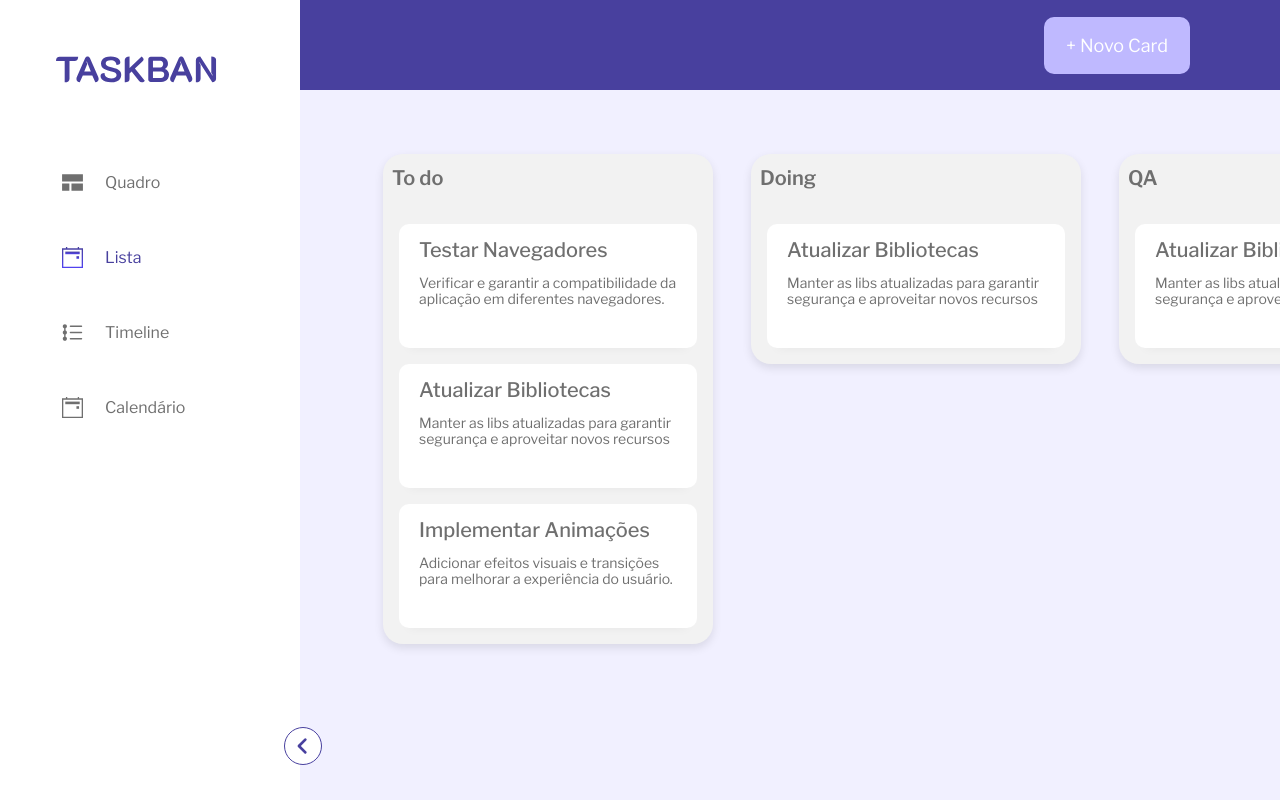
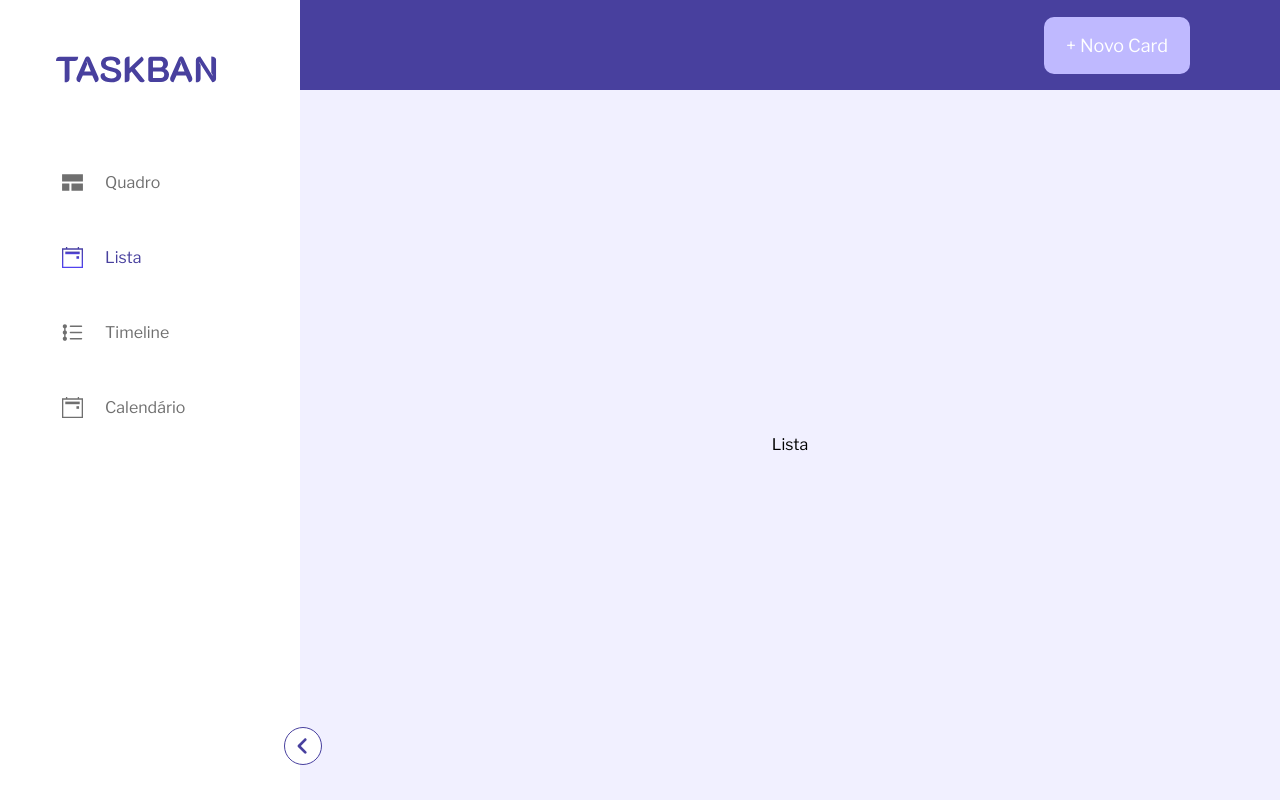
Before and after one commit to cristianmeelo/challenge-frontend-herocode-react, a React (Vite) app: page / in a window 1280 px wide. Both pictures are taken after a click on the item "Lista". Built offline with nearby package versions, Linux system fonts and the light colour scheme.

Commit message:
:sparkles: feat: developed anothers menus

```diff
--- a/src/@types/types.d.ts
+++ b/src/@types/types.d.ts
@@ -1,3 +1,8 @@
 interface IconProps {
   isSelected?: boolean;
 }
+
+
+interface DynamicContentProps {
+  isSidebarOpen: boolean;
+}
--- a/src/App.tsx
+++ b/src/App.tsx
@@ -3,19 +3,43 @@ import { useState } from 'react';
 import Header from './components/Header/Header';
 import Sidebar from './components/Sidebar/Sidebar';
 import Board from './components/Board/Board';
+import Timeline from './components/Timeline/Timeline';
+import Calendar from './components/Calendar/Calendar';
+import List from './components/List/List';
 
 export default function App() {
   const [isSidebarOpen, setIsSidebarOpen] = useState(true);
+  const [selectedItem, setSelectedItem] = useState<string | null>(null);
+
 
   const toggleSidebar: VoidFunction = () => {
     setIsSidebarOpen(!isSidebarOpen);
   };
 
+  const handleItemClicked = (label: string): void => {
+    setSelectedItem(label);
+  };
+
+  const DynamicContent: React.FC<{ selectedLabel: string | null }> = ({ selectedLabel }) => {
+    switch (selectedLabel) {
+      case 'quadro':
+        return <Board isSidebarOpen={isSidebarOpen} />;
+      case 'lista':
+        return <List isSidebarOpen={isSidebarOpen} />;
+      case 'timeline':
+        return <Timeline isSidebarOpen={isSidebarOpen} />;
+      case 'calendário':
+        return <Calendar isSidebarOpen={isSidebarOpen} />;
+      default:
+        return null;
+    }
+  };
+
   return (
     <>
       <Header />
-      <Sidebar isSidebarOpen={isSidebarOpen} toggleSidebar={toggleSidebar} />
-      <Board isSidebarOpen={isSidebarOpen} />
+      <Sidebar isSidebarOpen={isSidebarOpen} toggleSidebar={toggleSidebar} selectedItem={selectedItem} handleItemClicked={handleItemClicked}/>
+      <DynamicContent selectedLabel={selectedItem} />
     </>
   );
 }
--- a/src/components/Board/Board.tsx
+++ b/src/components/Board/Board.tsx
@@ -1,11 +1,11 @@
-import React, { useState } from 'react';
+import  { useState } from 'react';
 import { DragDropContext, DropResult } from '@hello-pangea/dnd';
 import Column from './Column/Column';
 
 import * as S from './Board.styles';
 import { initialData } from '../../constants/initial-data';
 
-const Board: React.FC<BoardProps> = ({ isSidebarOpen }) => {
+const Board = ({ isSidebarOpen }: DynamicContentProps) => {
   const [columns, setColumns] = useState(initialData);
 
   const onDragEnd = (result: DropResult) => {
--- a/src/components/Board/Board.types.d.ts
+++ b/src/components/Board/Board.types.d.ts
@@ -1,6 +1,3 @@
-interface BoardProps {
-  isSidebarOpen: boolean;
-}
 
 interface Column {
   id: string;
--- /dev/null
+++ b/src/components/Calendar/Calendar.styles.ts
@@ -0,0 +1,12 @@
+import styled from '@emotion/styled';
+
+export const Container = styled.main<DynamicContentProps>`
+  display:flex;
+  justify-content: center;
+  align-items: center;
+  width: 100vw;
+  height: 100vh;
+  padding-left: ${(props) => (props.isSidebarOpen ? '18.75rem' : '2rem')};
+  padding-top: 5.625rem;
+  background-color: ${(props) => props.theme.colors.primary.purple_200};
+`;
--- /dev/null
+++ b/src/components/Calendar/Calendar.tsx
@@ -0,0 +1,10 @@
+import * as S from "./Calendar.styles"
+
+
+
+export const Calendar = ({isSidebarOpen}:DynamicContentProps ) => {
+    return (
+        <S.Container isSidebarOpen={isSidebarOpen}>Calendário</S.Container>
+        )
+    }
+    export default Calendar;
--- /dev/null
+++ b/src/components/List/List.styles.ts
@@ -0,0 +1,12 @@
+import styled from '@emotion/styled';
+
+export const Container = styled.main<DynamicContentProps>`
+  display:flex;
+  justify-content: center;
+  align-items: center;
+  width: 100vw;
+  height: 100vh;
+  padding-left: ${(props) => (props.isSidebarOpen ? '18.75rem' : '2rem')};
+  padding-top: 5.625rem;
+  background-color: ${(props) => props.theme.colors.primary.purple_200};
+`;
--- /dev/null
+++ b/src/components/List/List.tsx
@@ -0,0 +1,10 @@
+import * as S from "./List.styles"
+
+
+
+export const List = ({isSidebarOpen}:DynamicContentProps ) => {
+    return (
+        <S.Container isSidebarOpen={isSidebarOpen}>Lista</S.Container>
+        )
+    }
+    export default List;
--- a/src/components/Sidebar/Sidebar.tsx
+++ b/src/components/Sidebar/Sidebar.tsx
@@ -1,5 +1,3 @@
-import { useState } from 'react';
-
 import Logo from '../Logo/Logo';
 import SidebarItem from '../SidebarItem/SidebarItem';
 import Dashboard from '../Icons/Dashboard/Dashboard';
@@ -11,12 +9,9 @@ import Arrow from './Arrow/Arrow';
 
 import * as S from './Sidebar.styles';
 
-const Sidebar = ({ isSidebarOpen, toggleSidebar }: SidebarProps) => {
-  const [selectedItem, setSelectedItem] = useState<string | null>(null);
+const Sidebar = ({ isSidebarOpen, toggleSidebar, selectedItem,handleItemClicked }: SidebarProps) => {
 
-  const handleItemClicked = (label: string): void => {
-    setSelectedItem(label);
-  };
+
 
   return (
     <S.Sidebar isSidebarOpen={isSidebarOpen}>
--- a/src/components/Sidebar/Sidebar.types.d.ts
+++ b/src/components/Sidebar/Sidebar.types.d.ts
@@ -1,6 +1,9 @@
 interface SidebarProps {
   isSidebarOpen: boolean;
   toggleSidebar: VoidFunction;
+  selectedItem: string | null;
+  handleItemClicked: (label: string) => void;
+
 }
 
 interface StyledSidebar extends Pick<SidebarProps, 'isSidebarOpen'> {}
--- /dev/null
+++ b/src/components/Timeline/Timeline.styles.ts
@@ -0,0 +1,12 @@
+import styled from '@emotion/styled';
+
+export const Container = styled.main<DynamicContentProps>`
+  display:flex;
+  justify-content: center;
+  align-items: center;
+  width: 100vw;
+  height: 100vh;
+  padding-left: ${(props) => (props.isSidebarOpen ? '18.75rem' : '2rem')};
+  padding-top: 5.625rem;
+  background-color: ${(props) => props.theme.colors.primary.purple_200};
+`;
--- /dev/null
+++ b/src/components/Timeline/Timeline.tsx
@@ -0,0 +1,10 @@
+import * as S from "./Timeline.styles"
+
+
+
+export const Timeline = ({isSidebarOpen}:DynamicContentProps ) => {
+    return (
+        <S.Container isSidebarOpen={isSidebarOpen}>Timeline</S.Container>
+        )
+    }
+    export default Timeline;
```
